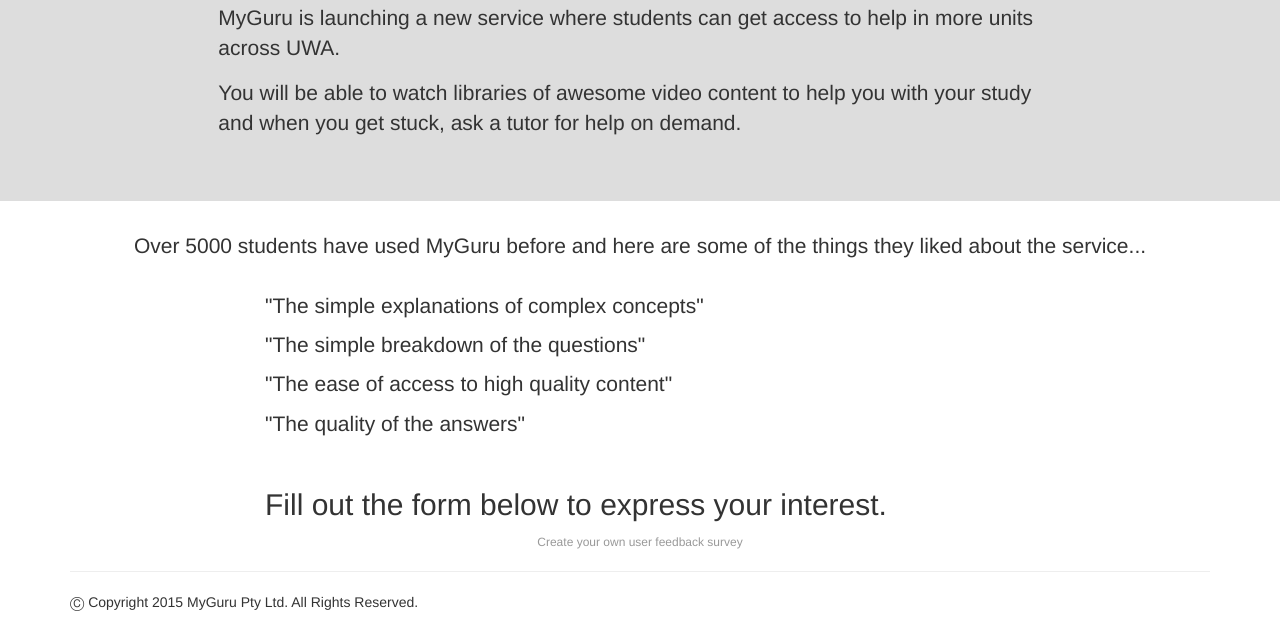
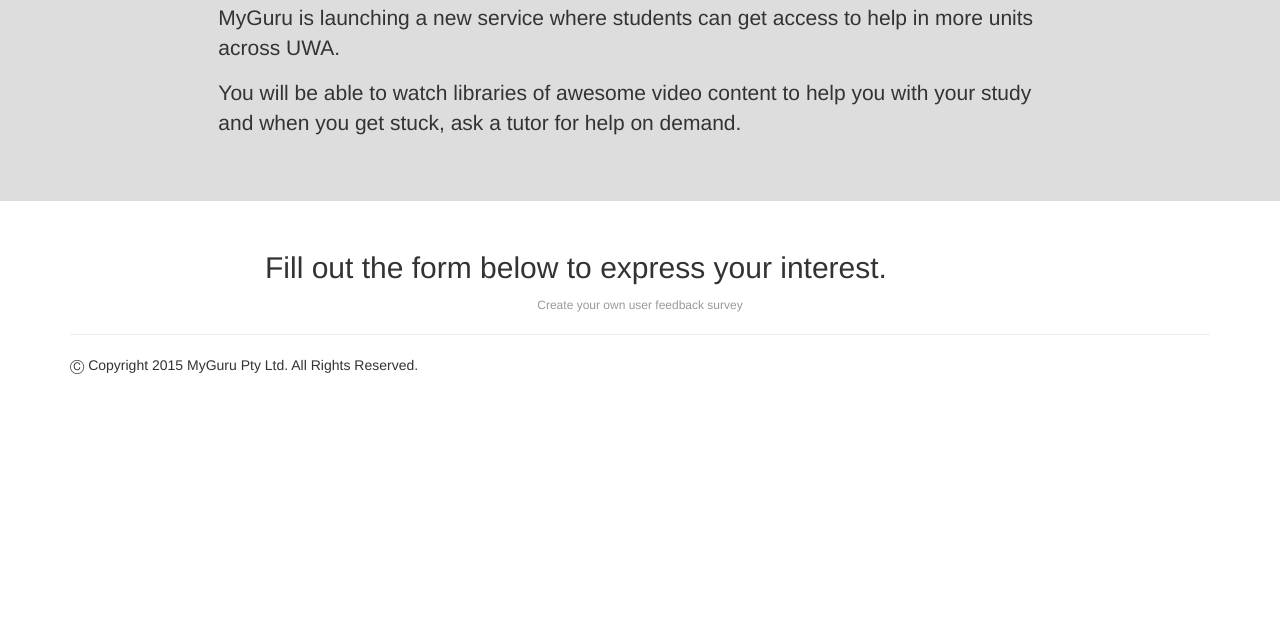
Before and after one commit to myguruaustralia/universities, a plain HTML site: page index.html in a window 1280 px wide. Shown: the part 286-928 px from the top of the page. After the commit the page ends 800 px from the top, so only its background shows below. Drawn offline with nearby package versions, Linux system fonts and the light colour scheme; a script that the page names is missing.

Commit message:
removed quotes

```diff
--- a/index.html
+++ b/index.html
@@ -74,19 +74,6 @@
     <div class="container">
       <!-- Example row of columns -->
       <div class="row">
-        <div class="lead col-md-12 center">
-          <p>Over 5000 students have used MyGuru before and here are some of the things they liked about the service...</p>
-        </div>
-      </div>
-      <div class="row">
-        <div class="lead col-md-8 col-md-offset-2">
-          <p>"The simple explanations of complex concepts"</p>
-          <p>"The simple breakdown of the questions"</p>
-          <p>"The ease of access to high quality content"</p>
-          <p>"The quality of the answers"</p>
-        </div>
-      </div>
-      <div class="row">
         <div class="col-md-8 col-md-offset-2">
           <h2>Fill out the form below to express your interest.</h2>
         </div>
```
